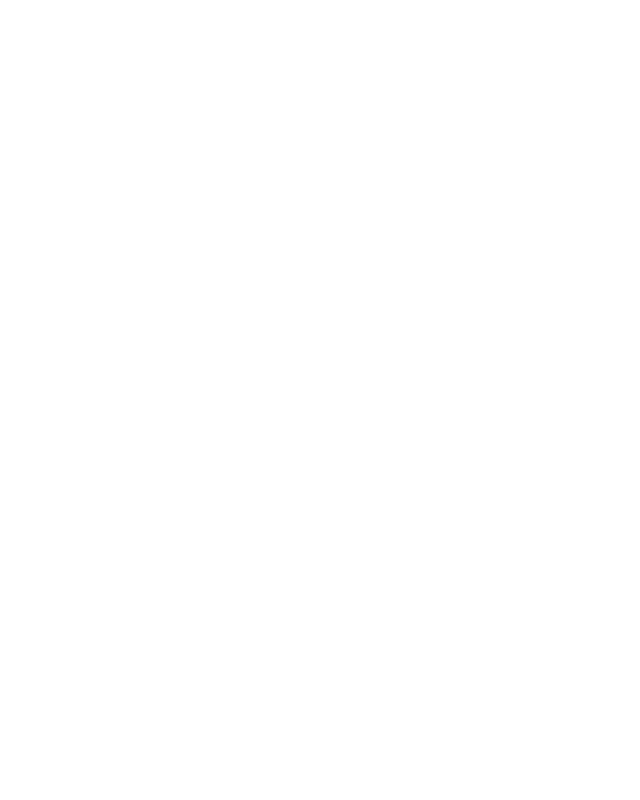
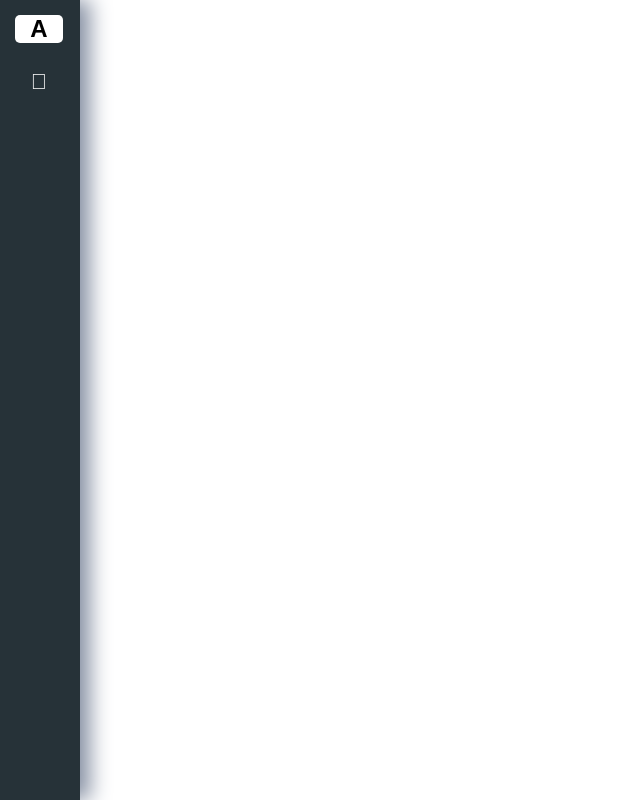
Before and after one commit to Isaquesantos7/sidenav-level-toolbar, an Angular app: page / in a window 1280 px wide. Shown: the whole page, without its empty margins (0-640 px from the left). Built offline with nearby package versions, Linux system fonts and the light colour scheme.

Commit message:
feat: sidenav template, css e funcionamento

```diff
--- a/src/app/app.component.html
+++ b/src/app/app.component.html
@@ -0,0 +1 @@
+<app-sidenav></app-sidenav>
--- /dev/null
+++ b/src/app/components/sidenav/navbar/sidenav-data.ts
@@ -0,0 +1,7 @@
+export const navbarData = [
+    {
+        routerlink: 'dashboard',
+        icon: 'fal fa-home',
+        label: 'Dashboard'
+    }
+];
--- a/src/app/components/sidenav/sidenav.component.html
+++ b/src/app/components/sidenav/sidenav.component.html
@@ -1 +1,18 @@
-<p>sidenav works!</p>
+<div class="sidenav" [ngClass]="collapsed ? 'sidenav-collapsed' : ''">
+    <div class="logo-container">
+        <button class="logo" (click)="toggleCollapsed()">A</button>
+        <div class="logo-text" *ngIf="collapsed">Angular</div>
+        <button class="btn-close" *ngIf="collapsed" (click)="closeSideNav()">
+            <i class="fal fa-times close-icon"></i>
+        </button>
+    </div>
+
+    <ul class="sidenav-nav">
+        <li class="sidenav-nav-item" *ngFor="let data of navData">
+            <a routerLink="/{{ data.routerlink }}" class="sidenav-nav-link">
+                <i class="sidenav-link-icon {{ data.icon }}"></i>
+                <span class="sidenav-link-text" *ngIf="collapsed">{{ data.label }}</span>
+            </a>
+        </li>
+    </ul>
+</div>
--- a/src/app/components/sidenav/sidenav.component.scss
+++ b/src/app/components/sidenav/sidenav.component.scss
@@ -0,0 +1,101 @@
+.sidenav {
+    background: #263238;
+    transition:  all .5s ease;
+    position: fixed;
+    z-index: 1;
+    top: 0;
+    width: 5rem;
+    height: 100vh;
+    box-shadow: 0.63rem 0 1.25rem 0 #8690a3;
+
+    .logo-container {
+        display: flex;
+        align-items: center;
+        padding: 0.938rem 0.938rem 0 0.938rem;
+        width: 100%;
+
+        .logo {
+            background: #fff;
+            text-align: center;
+            width: 3rem;
+            min-width: 3rem;
+            border-radius: 0.313rem;
+            font-size: 24px;
+            font-weight: 900;
+            cursor: pointer;
+            border: none;
+        }
+
+        .logo-text {
+            margin-left: 1.5rem;
+            font-size: 24px;
+            font-weight: 700;
+            color: #fff;
+        }
+
+        .btn-close {
+            margin-left: auto;
+            cursor: pointer;
+            width: 2rem;
+            height: 2rem;
+            border-radius: 50%;
+            background-color: transparent;
+            border: none;
+        }
+
+        .fa-times {
+            color: #fff;
+            font-size: 24px;
+        }
+    }
+}
+
+.sidenav-collapsed {
+    width: 16.5625rem;
+
+}
+
+.sidenav-nav {
+    list-style: none;
+    padding: 0.938rem;
+    margin: 0;
+    display: flex;
+    flex-direction: column;
+    align-items: center;
+    height: calc(100% - 3.65rem);
+    cursor: pointer;
+
+    .sidenav-nav-item {
+        width: 100%;
+        margin-bottom: 0.625rem;
+
+        .sidenav-nav-link {
+            display: flex;
+            align-items: center;
+            height: 3rem;
+            color: #f3f3f3;
+            text-decoration: none;
+            border-radius: 0.625rem;
+            transition: all .3s ease;
+
+            .sidenav-link-icon {
+                font-size: 22px;
+                width: 2rem;
+                min-width: 2rem;
+                margin: 0 0.5rem;
+                text-align: center;
+            }
+
+            .sidenav-link-text {
+                margin-left: 1.5rem;
+            }
+        }
+    }
+
+    .sidenav-nav-item:hover {
+        .sidenav-nav-link {
+            background: #fff;
+            color: #000;
+        }
+    }
+}
--- a/src/app/components/sidenav/sidenav.component.ts
+++ b/src/app/components/sidenav/sidenav.component.ts
@@ -1,12 +1,30 @@
 import { Component } from '@angular/core';
+import { navbarData } from './navbar/sidenav-data';
+import { NgClass, NgFor, NgIf } from '@angular/common';
+import { RouterLink } from '@angular/router';
 
 @Component({
   selector: 'app-sidenav',
   standalone: true,
-  imports: [],
+  imports: [
+    NgFor,
+    RouterLink,
+    NgIf,
+    NgClass
+  ],
   templateUrl: './sidenav.component.html',
   styleUrl: './sidenav.component.scss'
 })
+
 export class SidenavComponent {
+  protected collapsed: boolean = false;
+  protected navData = navbarData;
 
+  public toggleCollapsed(): void {
+    this.collapsed = !this.collapsed;
+  }
+
+  public closeSideNav(): void {
+    this.collapsed = false;
+  }
 }
--- a/src/styles.scss
+++ b/src/styles.scss
@@ -1 +1,12 @@
 @import url('https://fonts.googleapis.com/css2?family=Roboto:wght@300;400;500;700;900&display=swap');
+
+* {
+    margin: 0;
+    padding: 0;
+    box-sizing: border-box;
+}
+
+body {
+    position: relative;
+    font-family: 'Roboto', sans-serif;
+}
```
Also changed, not shown: src/app/app.component.ts (+6 -1 lines).
